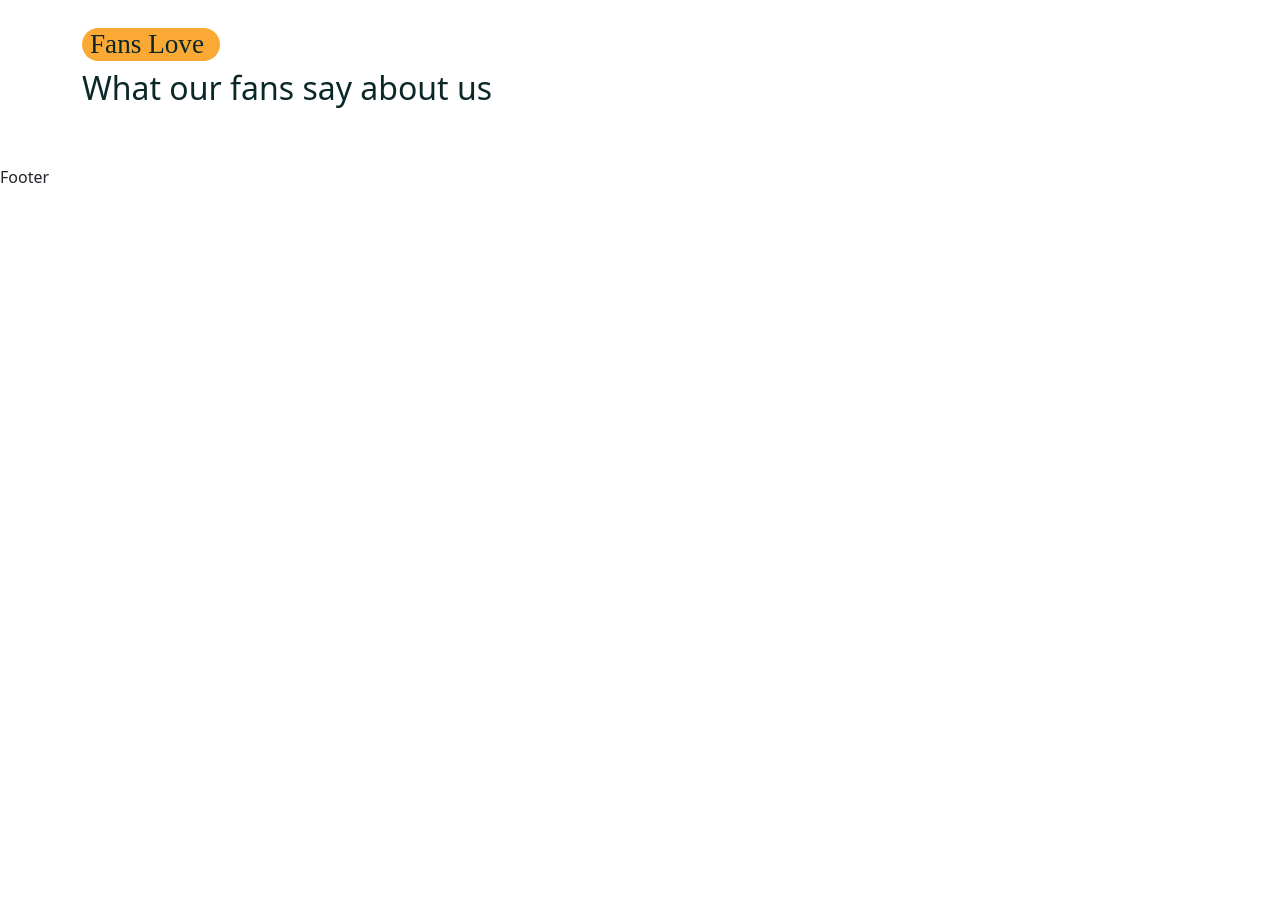
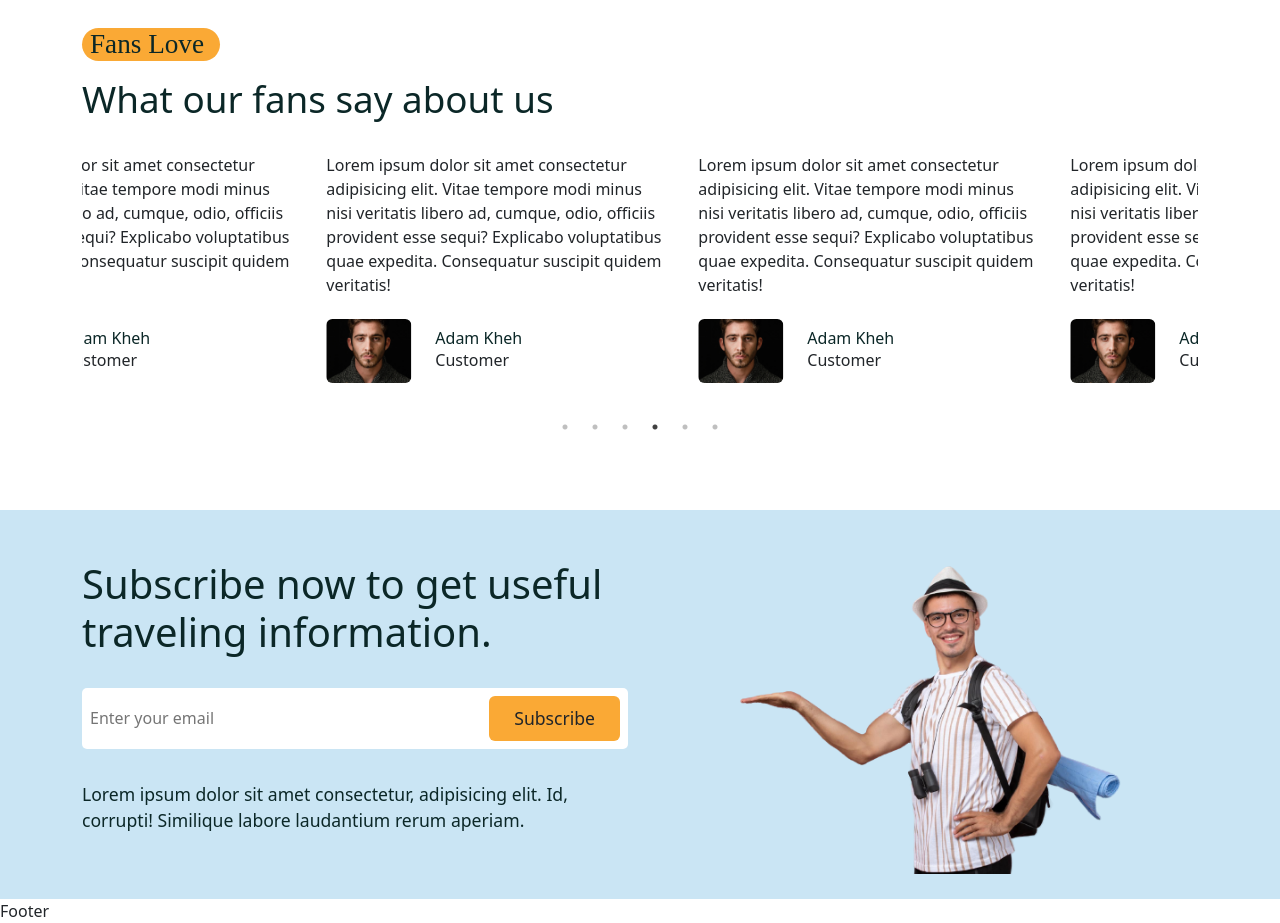
Before and after one commit to harshitpandey08/WanderStay, a React (Create React App) app in the folder frontend/: page /home in a window 1280 px wide. Shown: the part 3500-4423 px from the top of the page. Before the commit the page ends 3689 px from the top, so only its background shows below. Built offline with nearby package versions, Linux system fonts and the light colour scheme; a web font is replaced by a local one.

Commit message:
Newsletter and Testimonial section added

```diff
--- /dev/null
+++ b/frontend/src/components/Testinomial/Testimonials.jsx
@@ -0,0 +1,120 @@
+import React from 'react';
+import Slider from 'react-slick';
+import ava01 from '../../assets/images/ava-1.jpg';
+import ava02 from '../../assets/images/ava-2.jpg';
+import ava03 from '../../assets/images/ava-3.jpg';
+
+const Testimonials = () => {
+
+  const settings = {
+    dots: true,
+    infinite: true,
+    autoplay: true,
+    speed: 1000,
+    swipeToSlide: true,
+    autoplaySpeed: 2000,
+    slidesToShow: 3,
+    responsive :[
+      {
+        breakpoint: 992,
+        settings:{
+          slidesToShow: 2,
+          slidesToScroll: 1,
+          infinite: true,
+          dots: true,
+        },
+      },
+      {
+        breakpoint: 576,
+        settings:{
+          slidesToShow: 1,
+          slidesToScroll: 1,
+        },
+      },
+    ]
+  }
+
+  return (
+    <Slider {...settings}>
+      <div className="testimonial py-4 px-3">
+          <p>
+            Lorem ipsum dolor sit amet consectetur adipisicing elit. Vitae tempore modi minus nisi veritatis libero ad, cumque, odio, officiis provident esse sequi? Explicabo voluptatibus quae expedita. Consequatur suscipit quidem veritatis!
+          </p>
+          <div className="d-flex align-items-center gap-4 mt-3">
+            <img src={ava01} className="w-25 h-25 rounded-2" alt="" />
+            <div>
+              <h6 className="mb-0 mt-3">John Doe</h6>
+              <p>Customer</p>
+            </div>
+          </div>
+      </div>
+
+      <div className="testimonial py-4 px-3">
+          <p>
+            Lorem ipsum dolor sit amet consectetur adipisicing elit. Vitae tempore modi minus nisi veritatis libero ad, cumque, odio, officiis provident esse sequi? Explicabo voluptatibus quae expedita. Consequatur suscipit quidem veritatis!
+          </p>
+          <div className="d-flex align-items-center gap-4 mt-3">
+            <img src={ava02} className="w-25 h-25 rounded-2" alt="" />
+            <div>
+              <h6 className="mb-0 mt-3">Lia Franklin</h6>
+              <p>Customer</p>
+            </div>
+          </div>
+      </div>
+
+      <div className="testimonial py-4 px-3">
+          <p>
+            Lorem ipsum dolor sit amet consectetur adipisicing elit. Vitae tempore modi minus nisi veritatis libero ad, cumque, odio, officiis provident esse sequi? Explicabo voluptatibus quae expedita. Consequatur suscipit quidem veritatis!
+          </p>
+          <div className="d-flex align-items-center gap-4 mt-3">
+            <img src={ava03} className="w-25 h-25 rounded-2" alt="" />
+            <div>
+              <h6 className="mb-0 mt-3">Adam Kheh</h6>
+              <p>Customer</p>
+            </div>
+          </div>
+      </div>
+
+      <div className="testimonial py-4 px-3">
+          <p>
+            Lorem ipsum dolor sit amet consectetur adipisicing elit. Vitae tempore modi minus nisi veritatis libero ad, cumque, odio, officiis provident esse sequi? Explicabo voluptatibus quae expedita. Consequatur suscipit quidem veritatis!
+          </p>
+          <div className="d-flex align-items-center gap-4 mt-3">
+            <img src={ava03} className="w-25 h-25 rounded-2" alt="" />
+            <div>
+              <h6 className="mb-0 mt-3">Adam Kheh</h6>
+              <p>Customer</p>
+            </div>
+          </div>
+      </div>
+
+      <div className="testimonial py-4 px-3">
+          <p>
+            Lorem ipsum dolor sit amet consectetur adipisicing elit. Vitae tempore modi minus nisi veritatis libero ad, cumque, odio, officiis provident esse sequi? Explicabo voluptatibus quae expedita. Consequatur suscipit quidem veritatis!
+          </p>
+          <div className="d-flex align-items-center gap-4 mt-3">
+            <img src={ava03} className="w-25 h-25 rounded-2" alt="" />
+            <div>
+              <h6 className="mb-0 mt-3">Adam Kheh</h6>
+              <p>Customer</p>
+            </div>
+          </div>
+      </div>
+
+      <div className="testimonial py-4 px-3">
+          <p>
+            Lorem ipsum dolor sit amet consectetur adipisicing elit. Vitae tempore modi minus nisi veritatis libero ad, cumque, odio, officiis provident esse sequi? Explicabo voluptatibus quae expedita. Consequatur suscipit quidem veritatis!
+          </p>
+          <div className="d-flex align-items-center gap-4 mt-3">
+            <img src={ava03} className="w-25 h-25 rounded-2" alt="" />
+            <div>
+              <h6 className="mb-0 mt-3">Adam Kheh</h6>
+              <p>Customer</p>
+            </div>
+          </div>
+      </div>
+    </Slider>
+  );
+};
+
+export default Testimonials;
--- a/frontend/src/pages/Home.jsx
+++ b/frontend/src/pages/Home.jsx
@@ -15,6 +15,10 @@
 import MasonryImagesGallery from '../components/Image-gallery/MasonryImagesGallery';
 import ServiceList from '../services/ServiceList';
 import SearchBar from '../shared/SearchBar';
+import Testimonials from '../components/Testinomial/Testimonials';
+import Newsletter from '../shared/Newsletter';
+
+
 
 const Home = () => {
   return (
@@ -151,13 +155,16 @@
           <Row>
             <Col lg="12">
               <Subtitle subtitle={'Fans Love'}/>
-              <h2 className="tesinomial__title">What our fans say about us</h2>
+              <h2 className="testimonial__title">What our fans say about us</h2>
+            </Col>
+            <Col lg="12">
+              <Testimonials/>
             </Col>
           </Row>
         </Container>
       </section>
-
       {/*================ Tesinomial section end ================= */}
+      <Newsletter/>
     </>
   );
 };
--- /dev/null
+++ b/frontend/src/shared/Newsletter.jsx
@@ -0,0 +1,38 @@
+import React from 'react';
+import './newsletter.css';
+import { Container, Row, Col } from 'reactstrap';
+import maleTourist from '../assets/images/male-tourist.png'
+
+
+const Newsletter = () => {
+  return (
+    <section className="newsletter">
+      <Container>
+        <Row>
+          <Col lg='6'>
+            <div className="newsletter__content">
+              <h2> Subscribe now to get useful traveling information.</h2>
+
+              <div className="newsletter__input">
+                <input type="email" placeholder='Enter your email' />
+                <button className="btn newsletter__btn">Subscribe</button>
+              </div>
+
+              <p>Lorem ipsum dolor sit amet consectetur, adipisicing elit. Id, corrupti! Similique labore laudantium rerum aperiam. </p>
+
+            </div>
+          </Col>
+
+          <Col lg='6'>
+            <div className="newsletter__img">
+              <img src={maleTourist} alt="" />
+            </div>
+          </Col>
+
+        </Row>
+      </Container>
+    </section>
+  )
+}
+
+export default Newsletter
--- /dev/null
+++ b/frontend/src/shared/newsletter.css
@@ -0,0 +1,49 @@
+.newsletter {
+  background: #cae5f4;
+  padding: 0;
+  margin-top: 3rem;
+}
+
+.newsletter__img img {
+  width: 100%;
+}
+
+.newsletter__content {
+  padding: 50px 0;
+}
+
+.newsletter__content h2{
+  font-size: 2.5rem;
+  margin-bottom: 2rem;
+}
+
+.newsletter__input{
+  display: flex;
+  align-items: center;
+  justify-content: space-between;
+  background: #fff;
+  padding: 0.5rem;
+  margin-bottom: 2rem;
+  border-radius: 5px;
+}
+
+.newsletter__input input{
+  border: none;
+  font-size: 1rem;
+  color: var(--heading-color);
+}
+
+.newsletter__input input:focus{
+  outline: none;
+}
+
+.newsletter__btn {
+  padding: 0.5rem 1.5rem !important;
+  background: var(--secondary-color) !important;
+  font-size: 1.1rem !important;
+}
+
+.newsletter__content p{
+  color: var(--heading-color);
+  font-size: 1.1rem;
+}
--- a/frontend/src/style/home.css
+++ b/frontend/src/style/home.css
@@ -109,3 +109,8 @@
 .masonry__img:hover {
   transform: scale(1.1);
 }
+
+.testimonial__title{
+  font-size: 2.3rem;
+  margin-top: 1rem;
+}
```
Also changed, not shown: 1 other file (tests, documents, lock files or other folders).
